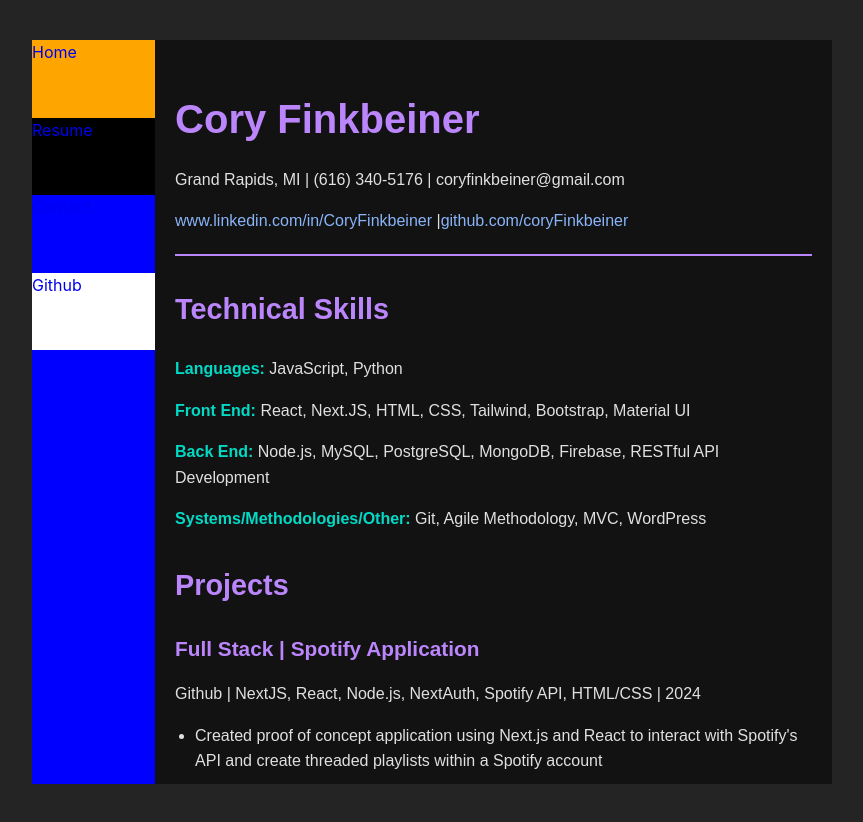
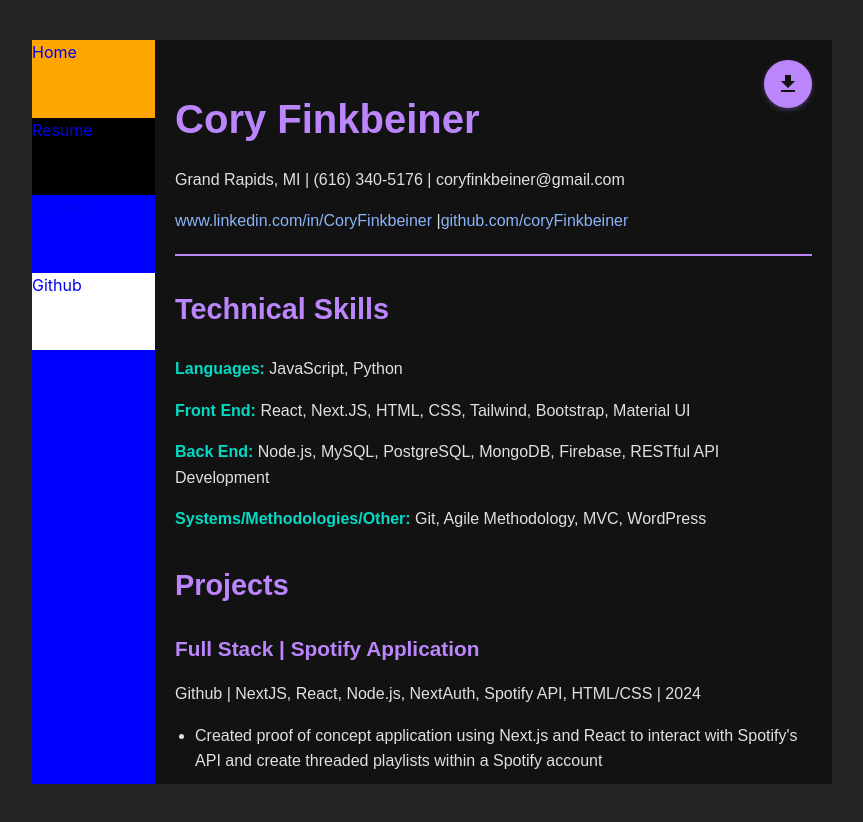
Before and after one commit to coryFinkbeiner/portfolio_site_24, a React (Vite) app: page /resume in a window 1280 px wide. Shown: the whole page, without its empty margins (208-1071 px from the left). Built offline with nearby package versions, Linux system fonts and the light colour scheme; no server answers.

Commit message:
cosmetics of button added

```diff
--- a/src/App.tsx
+++ b/src/App.tsx
@@ -29,7 +29,7 @@ function App() {
     console.error('Error loading storage:', error);
   }
 
-  console.log({ data });
+  // console.log({ data });
 
 
   return (
--- a/src/pages/Layout.jsx
+++ b/src/pages/Layout.jsx
@@ -18,9 +18,12 @@ function Layout() {
 
       <div style={{
         overflow: 'auto', // Enable scrolling for Outlet content
-        height: '100%' // Ensure the Outlet container takes full height
+        height: '100%', // Ensure the Outlet container takes full height
+        // minHeight: '100%',
       }}>
+
         <Outlet />
+
       </div>
     </div>
   )
--- a/src/pages/Resume.jsx
+++ b/src/pages/Resume.jsx
@@ -6,6 +6,34 @@ import React from 'react'
 
 function Resume() {
 
+
+  const downloadButtonStyle = {
+    position: 'fixed',
+    top: '20px',
+    right: '20px',
+    backgroundColor: '#bb86fc',
+    color: '#121212',
+    border: 'none',
+    borderRadius: '50%',
+    width: '48px',
+    height: '48px',
+    cursor: 'pointer',
+    display: 'flex',
+    justifyContent: 'center',
+    alignItems: 'center',
+    boxShadow: '0 2px 5px rgba(187, 134, 252, 0.3)',
+    zIndex: 1000,
+    position: 'absolute',
+    top: '20px',
+    right: '20px',
+  };
+
+  const handleDownload = () => {
+    // Download functionality will be added here
+    console.log('Download button clicked');
+  };
+
+
   const styles = {
     body: {
       backgroundColor: '#121212',
@@ -13,6 +41,7 @@ function Resume() {
       fontFamily: 'Arial, sans-serif',
       lineHeight: 1.6,
       padding: '20px',
+      position: 'relative',
     },
     resume: {
       maxWidth: '800px',
@@ -69,6 +98,12 @@ function Resume() {
             <a href="https://github.com/coryFinkbeiner" style={styles.a}>github.com/coryFinkbeiner</a>
           </p>
         </header>
+
+        <button onClick={handleDownload} style={downloadButtonStyle} aria-label="Download Resume">
+          <svg xmlns="http://www.w3.org/2000/svg" viewBox="0 0 24 24" width="24" height="24">
+            <path fill="currentColor" d="M19 9h-4V3H9v6H5l7 7 7-7zM5 18v2h14v-2H5z"/>
+          </svg>
+        </button>
 
         <section style={styles.section}>
           <h2 style={styles.h2}>Technical Skills</h2>
@@ -140,9 +175,6 @@ function Resume() {
     );
 
 
-
-
-
 }
 
 
```
